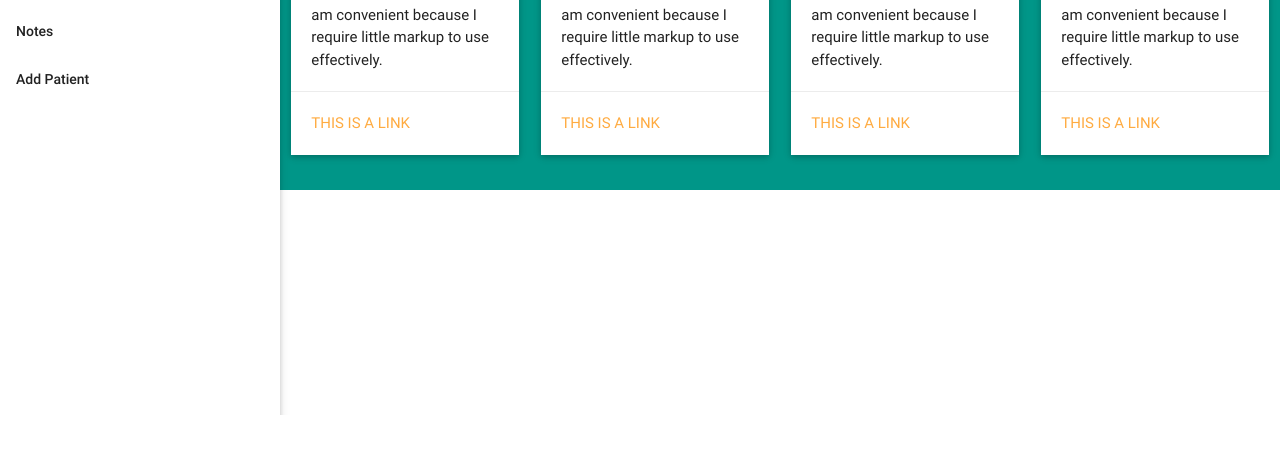
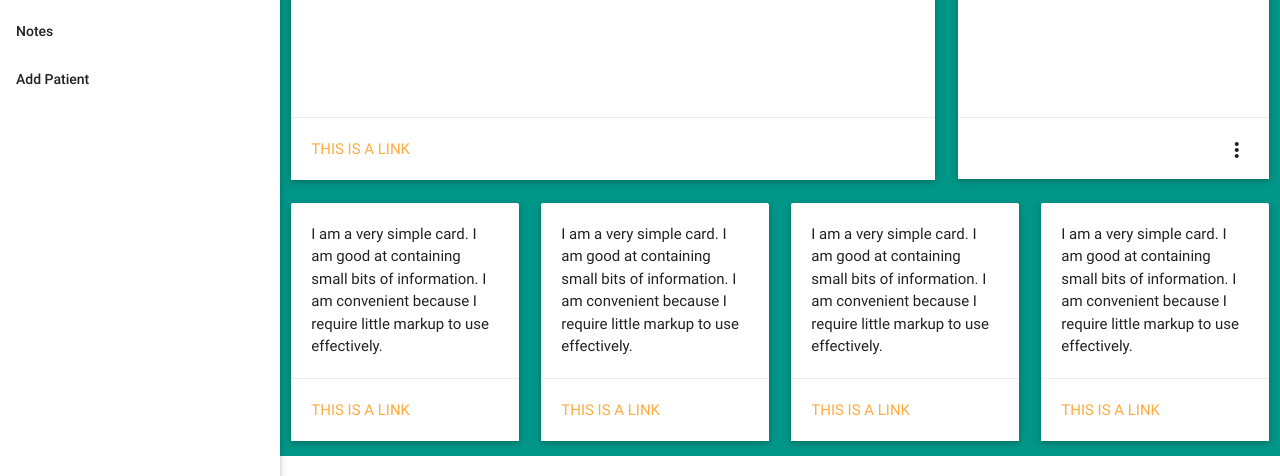
Before and after one commit to EduhG/VirtualStation, a Flask app: template app/templates/dashboard/dashboard.html in a window 1280 px wide. Shown: the part 385-861 px from the top of the page. Before the commit the page ends 800 px from the top, so only its background shows below. Run offline with Flask 2, Linux system fonts and the light colour scheme; the template is opened without the code that fills it, so the values that code supplies are empty; some libraries are stand-ins or nearby versions.

Commit message:
updated dashboard card sizes

```diff
--- a/app/templates/dashboard/dashboard.html
+++ b/app/templates/dashboard/dashboard.html
@@ -14,7 +14,7 @@
 </head>
 
 <body>
-    <div class="row">
+    <div class="row" style="margin:0">
 
         <ul id="dropdown1" class="dropdown-content">
             <li style="width: 200px !important;"><a href="#!">New Record</a></li>
@@ -53,12 +53,12 @@
 
     </div>
 
-    <div class="row teal" style="margin-top: -20px; margin-left: 280px;">
-        <div class="row">
+    <div class="row teal" style="margin-top: 0px; margin-left: 280px;">
+        <div class="row" style="margin:0">
             <div class="col l8 m8 s12">
                 <div class="row" style="margin: 0">
                     <div class="card">
-                        <div class="card-content">
+                        <div class="card-content" style="height: 430px">
                             <p>I am a very simple card. I am good at containing small bits of information. I am convenient because I require little markup to use effectively.</p>
                         </div>
                         <div class="card-action">
@@ -70,7 +70,7 @@
 
             <div class="col l4 m4 s12">
                 <div class="card">
-                    <div class="card-content">
+                    <div class="card-content" style="height: 430px">
                         <p>I am a very simple card. I am good at containing small bits of information. I am convenient because I require little markup to use effectively.</p>
                     </div>
 
@@ -79,7 +79,7 @@
                         <p>Here is some more information about this product that is only revealed once clicked on.</p>
                     </div>
 
-                    <div class="card-action" style="padding:15px; padding-bottom:5px">
+                    <div class="card-action" style="padding:20px; padding-bottom:5px">
                         <span class="card-title activator" style="padding:1px !important"><i class="material-icons right">more_vert</i></span>
                     </div>
                 </div>
@@ -87,7 +87,7 @@
         </div>
 
 
-        <div class="row">
+        <div class="row" style="margin:0">
             <div class="col s12 m6 l3">
                 <div class="card">
                     <div class="card-content">
@@ -134,8 +134,6 @@
         </div>
     </div>
 
-
-
     <!--Import jQuery before materialize.js-->
     <script type="text/javascript" src="https://code.jquery.com/jquery-2.1.1.min.js"></script>
     <script type="text/javascript" src="../../static/plugins/materialize/js/materialize.min.js"></script>
```
